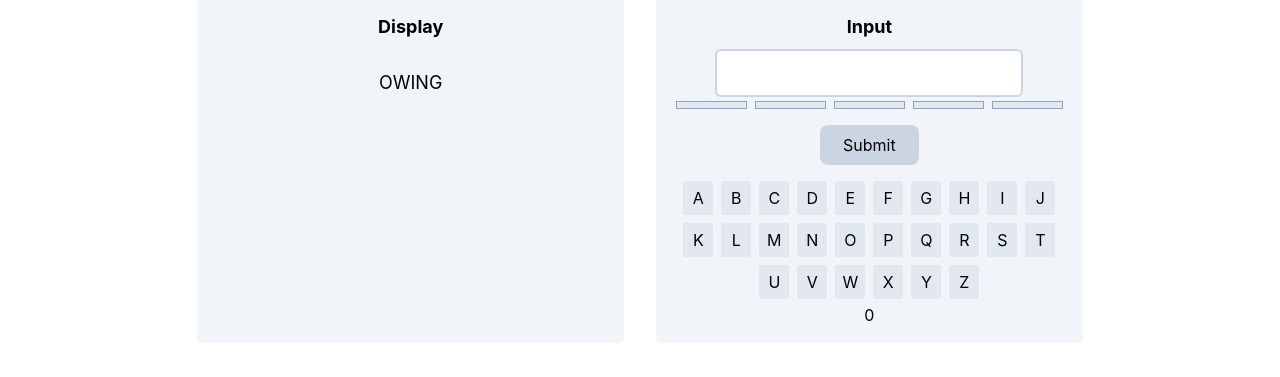
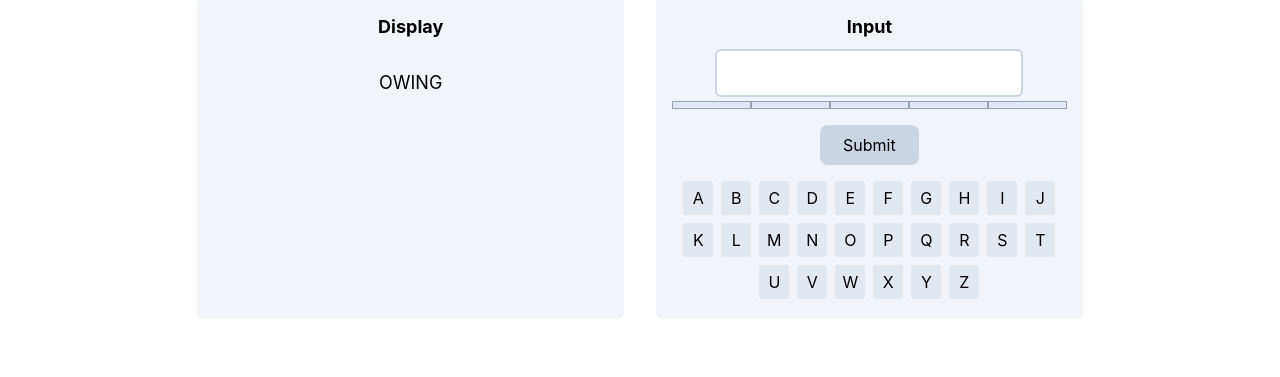
Before and after one commit to Thenlie/turtle, a React (Create React App) app in the folder client/: page / in a window 1280 px wide. Shown: the part 255-632 px from the top of the page. Built offline with nearby package versions, Linux system fonts and the light colour scheme; no server answers.

Commit message:
Small tweaks before push

```diff
--- a/client/src/components/UserInput/UserInput.jsx
+++ b/client/src/components/UserInput/UserInput.jsx
@@ -3,7 +3,7 @@ import dictionary from '../../utils/dictionary';
 import { v4 as uuid } from 'uuid';
 
 const UserInput = () => {
-    const abc = Array.from('ABCDEFGHIJKLMNOPQRSTUVWXYZ')
+    const abc = Array.from('ABCDEFGHIJKLMNOPQRSTUVWXYZ');
     const [input, setInput] = useState('');
     const [inputLength, setInputLength] = useState(0);
 
@@ -30,11 +30,11 @@ const UserInput = () => {
             <form onSubmit={handleSubmit}>
                 <input onChange={handleChange} className='block m-auto p-2 text-lg text-center border-2 border-slate-300 rounded-md focus-visible:border-slate-400 outline-none' value={input}></input>
                 <div className='flex justify-between'>
-                    <div id='count-1' className={`w-1/5 m-1 border border-slate-400 h-2 bg-slate-200 ${inputLength > 0 && 'bg-green-300'}`}></div>
-                    <div id='count-2' className={`w-1/5 m-1 border border-slate-400 h-2 bg-slate-200 ${inputLength > 1 && 'bg-green-300'}`}></div>
-                    <div id='count-3' className={`w-1/5 m-1 border border-slate-400 h-2 bg-slate-200 ${inputLength > 2 && 'bg-green-300'}`}></div>
-                    <div id='count-4' className={`w-1/5 m-1 border border-slate-400 h-2 bg-slate-200 ${inputLength > 3 && 'bg-green-300'}`}></div>
-                    <div id='count-5' className={`w-1/5 m-1 border border-slate-400 h-2 bg-slate-200 ${inputLength > 4 && 'bg-green-300'}`}></div>
+                    <div className={`w-1/5 my-1 border border-slate-400 h-2 bg-slate-200 ${inputLength > 0 && 'bg-blue-300'}`}></div>
+                    <div className={`w-1/5 my-1 border border-slate-400 h-2 bg-slate-200 ${inputLength > 1 && 'bg-blue-300'}`}></div>
+                    <div className={`w-1/5 my-1 border border-slate-400 h-2 bg-slate-200 ${inputLength > 2 && 'bg-blue-300'}`}></div>
+                    <div className={`w-1/5 my-1 border border-slate-400 h-2 bg-slate-200 ${inputLength > 3 && 'bg-blue-300'}`}></div>
+                    <div className={`w-1/5 my-1 border border-slate-400 h-2 bg-slate-200 ${inputLength > 4 && 'bg-blue-300'}`}></div>
                 </div>
                 <button type='submit' className='w-1/4 my-3 mx-auto p-2 rounded-lg bg-slate-300 hover:bg-slate-400'>Submit</button>
             </form>
@@ -43,7 +43,6 @@ const UserInput = () => {
                     <span key={uuid()} className='p-1 m-1 w-[30px] border bg-slate-200 rounded-sm'>{letter}</span>
                 ))}
             </div>
-            <p>{inputLength}</p>
         </section>
     )
 };
```
